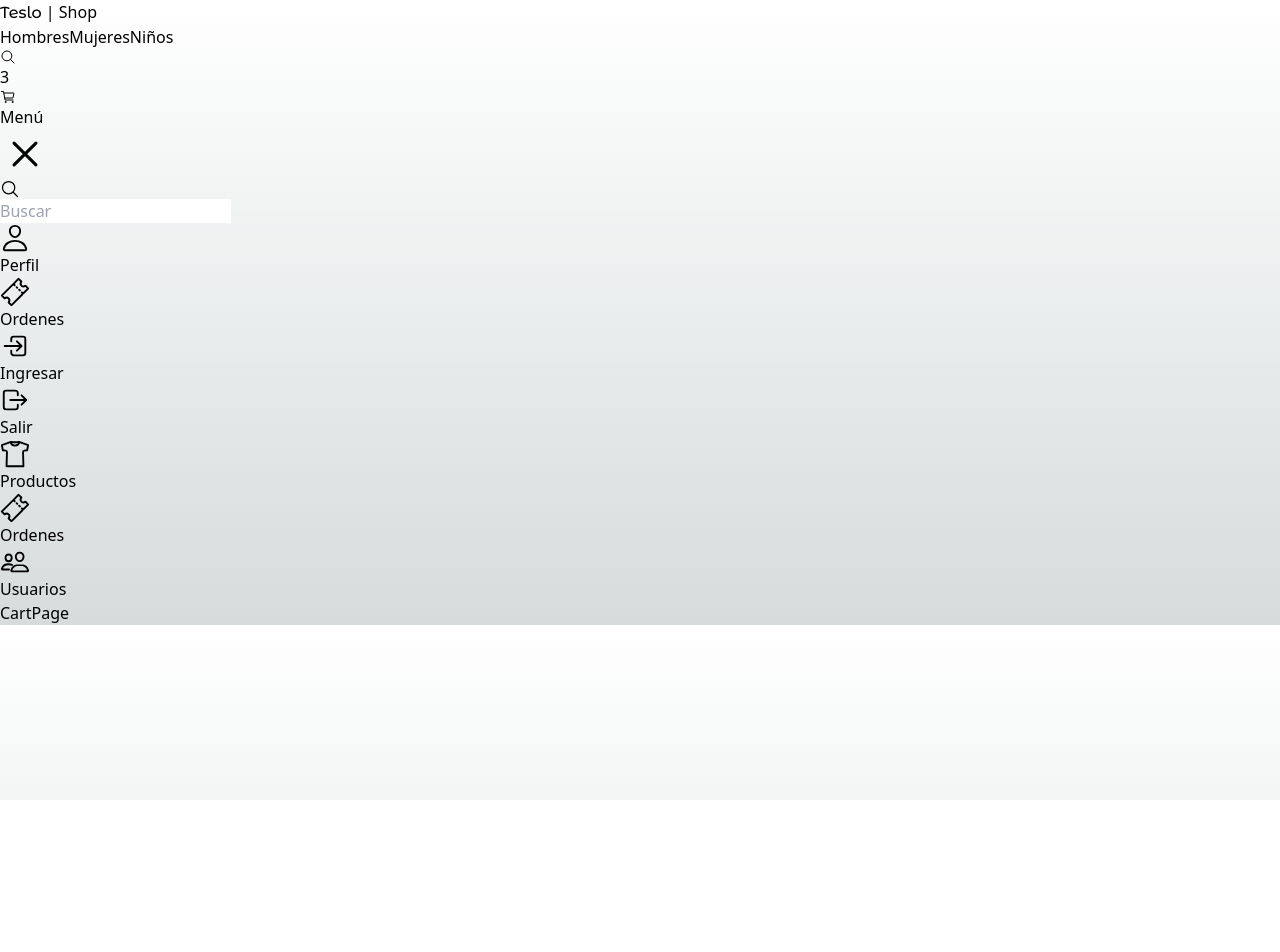
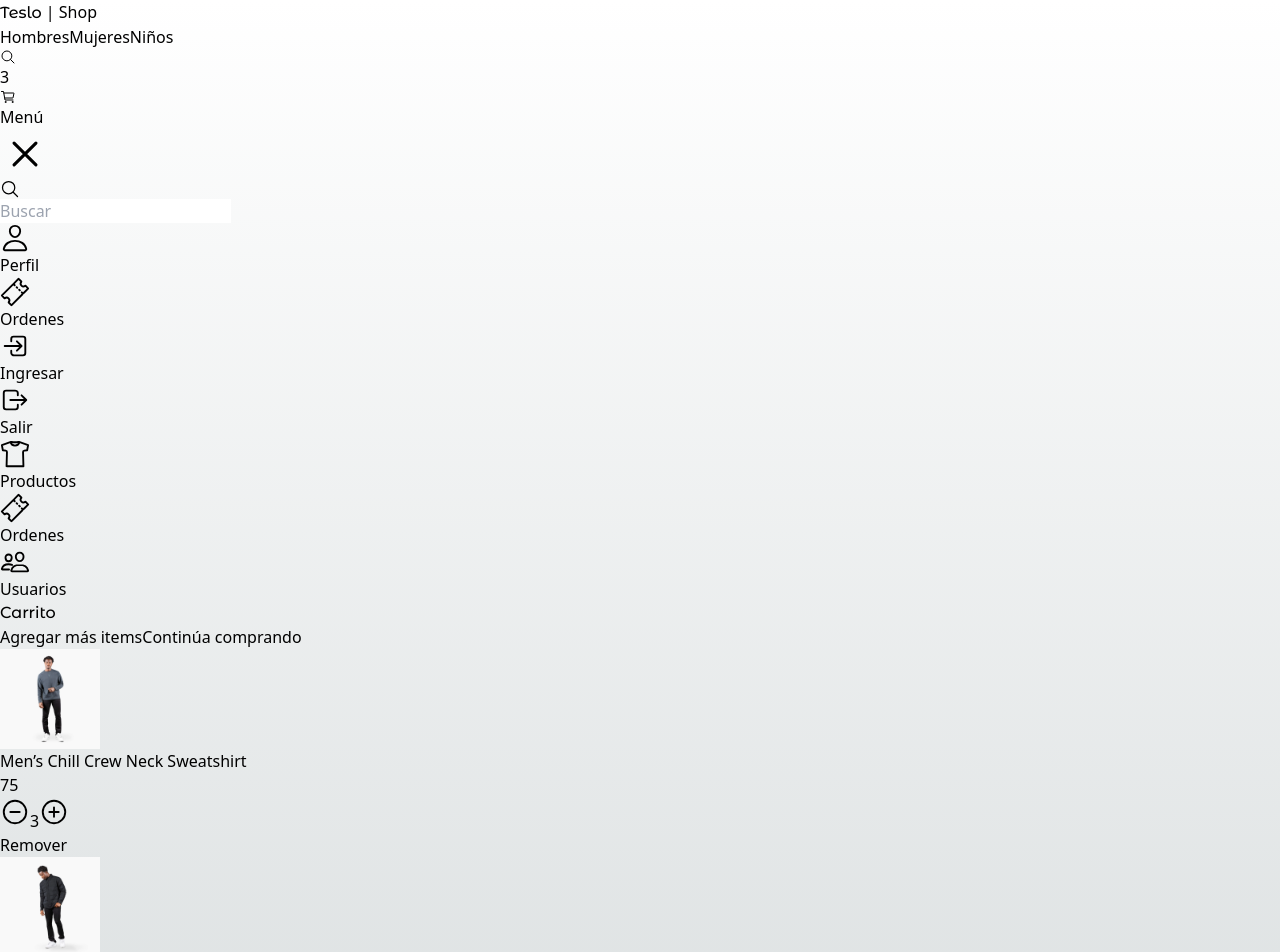
Before and after one commit to whatarelive/teslo-shop, a Next.js app: page /cart in a window 1280 px wide. Shown: the top 952 px of the page. Before the commit the page ends 800 px from the top, so only its background shows below. Built offline with nearby package versions, Linux system fonts and the light colour scheme.

Commit message:
Maquetación inicial de la página de carrito de compra

```diff
--- a/src/app/(shop)/cart/page.tsx
+++ b/src/app/(shop)/cart/page.tsx
@@ -1,8 +1,59 @@
+import Link from "next/link";
+import Image from "next/image";
+import { initialData } from "@/seed/seed";
+
+import Title from "@/components/ui/title/Title";
+import SelectedQuantity from '@/components/products/SelectedQuantity';
+
+const productsInCart = [
+  initialData.products[0],
+  initialData.products[1],
+  initialData.products[2],
+];
 
 export default function CartPage() {
   return (
-    <div>
-       <h1>CartPage</h1>
+    <div className="flex justify-center items-center mb-72 px-10 sm:px-0">
+      <div className="flex flex-col w-[1000px]">
+        <Title title="Carrito"/>
+
+        <div className="grid grid-cols-1 sm:grid-cols-2 gap-10">
+          {/* Cart */}
+          <div className="flex flex-col mt-5">
+            <span className="text-xl">
+              Agregar más items
+            </span>
+            <Link href="/" className="underline mb-5">
+              Continúa comprando
+            </Link>
+          </div>
+
+          {/* Items */}
+          {
+            productsInCart.map((product) => (
+              <div key={ product.slug } className="flex">
+                <Image
+                  src={`/products/${product.images[0]}`}
+                  width={ 100 }
+                  height={ 100 }
+                  alt={ product.title }
+                  className="mr-5 rounded"
+                />
+
+                <div>
+                  <p>{ product.title }</p>
+                  <p>{ product.price }</p>
+                  <SelectedQuantity quantity={ 3 }/>
+
+                  <button className="underline mt-3">
+                    Remover
+                  </button>
+                </div>
+              </div>
+            ))
+          }
+        </div>
+      </div>
     </div>
   )
 }
```
